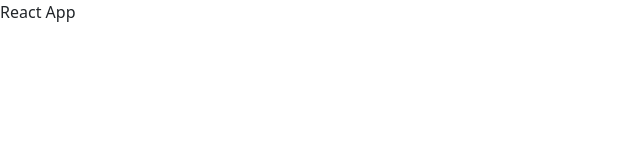
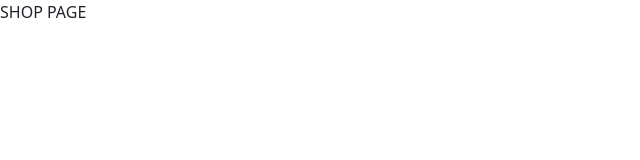
Before and after one commit to BarB93/online-store, a React (Create React App) app in the folder client/: page /shop in a window 1280 px wide. Shown: the top 160 px of the page, without its empty margins (0-640 px from the left). Built offline with nearby package versions, Linux system fonts and the light colour scheme.

Commit message:
added routes on client

```diff
--- a/client/src/App.js
+++ b/client/src/App.js
@@ -1,10 +1,12 @@
+import {BrowserRouter} from 'react-router-dom'
+import AppRouter from './components/AppRouter'
 
 function App() {
   return (
-    <div className="App">
-      React App
-    </div>
-  );
+    <BrowserRouter>
+      <AppRouter />
+    </BrowserRouter>
+  )
 }
 
 export default App
--- /dev/null
+++ b/client/src/components/AppRouter.js
@@ -0,0 +1,20 @@
+import React from 'react'
+import {Routes, Route, Navigate} from 'react-router-dom'
+import { authRoutes, publicRoutes } from '../routes'
+import { SHOP_ROUTE } from '../utils/consts'
+
+const AppRouter = () => {
+    const isAuth = true
+    return (
+        <Routes>
+            {isAuth && authRoutes.map(({path, Component}) => <Route key={path} path={path} element={<Component />}/>)}
+            {publicRoutes.map(({path, Component}) => <Route key={path} path={path} element={<Component />}/>)}
+            <Route
+                path="*"
+                element={<Navigate to={SHOP_ROUTE} replace />}
+            />
+        </Routes>
+    )
+}
+
+export default AppRouter
--- /dev/null
+++ b/client/src/routes.js
@@ -0,0 +1,36 @@
+import Admin from "./pages/Admin"
+import Auth from "./pages/Auth"
+import Basket from "./pages/Basket"
+import DevicePage from "./pages/DevicePage"
+import Shop from "./pages/Shop"
+import { ADMIN_ROUTE, BASKET_ROUTE, DEVICE_ROUTE, LOGIN_ROUTE, REGISTRATION_ROUTE, SHOP_ROUTE } from "./utils/consts"
+
+export const authRoutes = [
+    {
+        path: ADMIN_ROUTE,
+        Component: Admin,
+    },
+    {
+        path: BASKET_ROUTE,
+        Component: Basket,
+    }
+]
+
+export const publicRoutes = [
+    {
+        path: SHOP_ROUTE,
+        Component: Shop,
+    },
+    {
+        path: LOGIN_ROUTE,
+        Component: Auth,
+    },
+    {
+        path: REGISTRATION_ROUTE,
+        Component: Auth,
+    },
+    {
+        path: DEVICE_ROUTE + '/:id',
+        Component: DevicePage,
+    }
+]
--- /dev/null
+++ b/client/src/utils/consts.js
@@ -0,0 +1,6 @@
+export const ADMIN_ROUTE = 'admin'
+export const LOGIN_ROUTE = 'login'
+export const REGISTRATION_ROUTE = 'registration'
+export const SHOP_ROUTE = 'shop'
+export const BASKET_ROUTE = 'basket'
+export const DEVICE_ROUTE = 'device'
```
